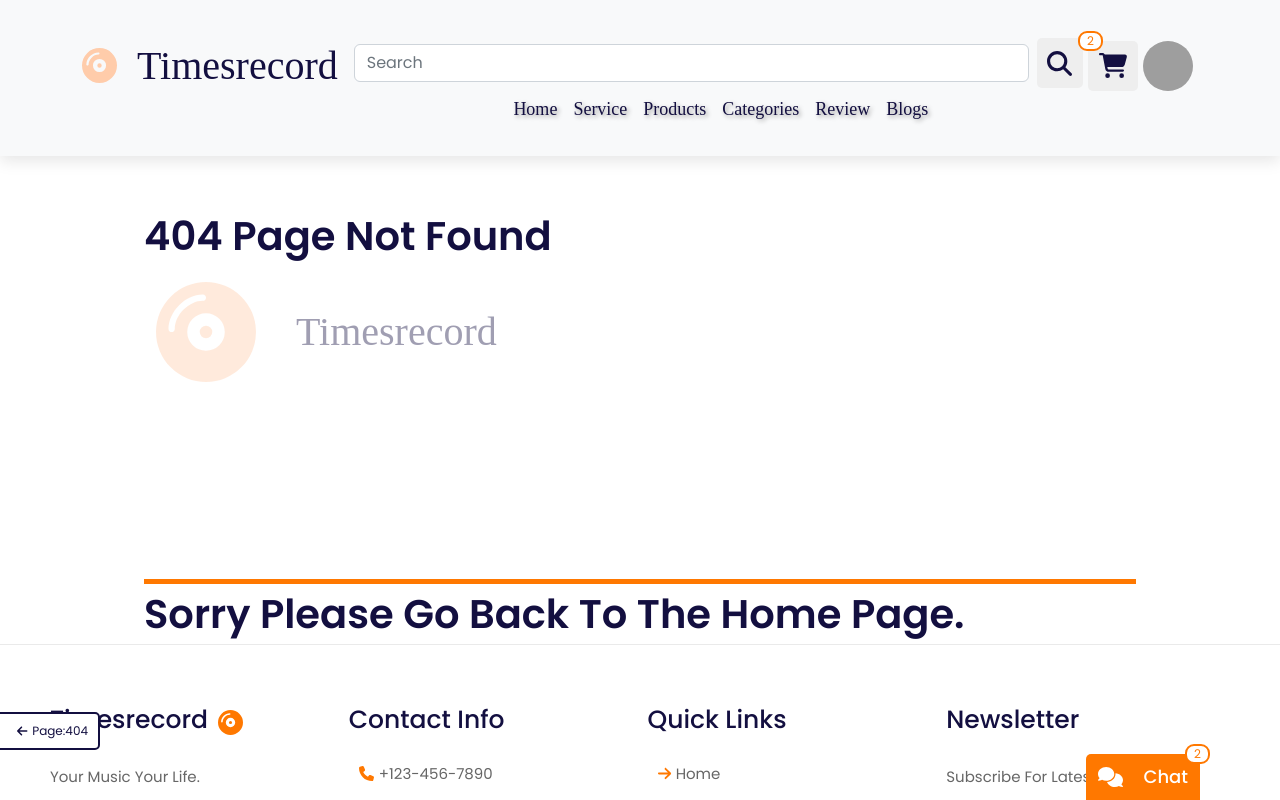
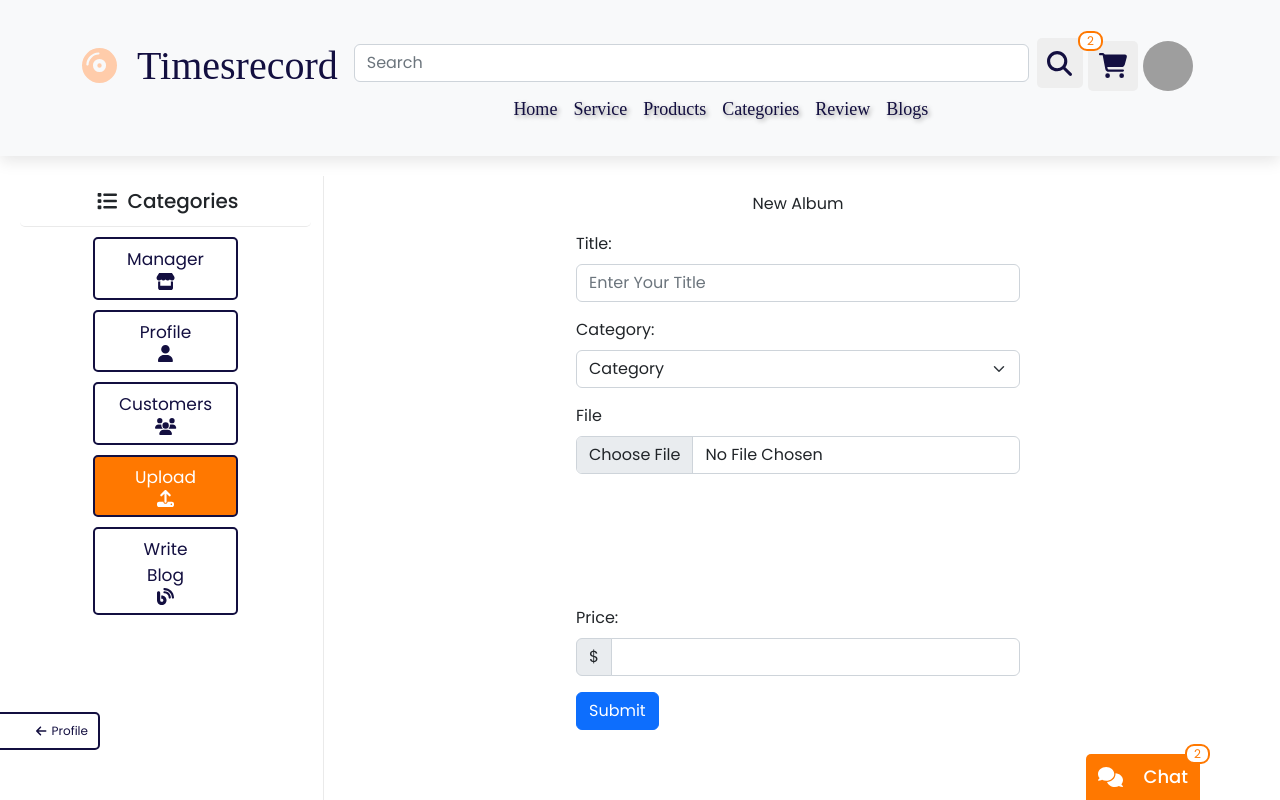
Before and after one commit to trivankute/CuaHangThoiDai, a React (Create React App) app in the folder frontend/: page /user/upload in a window 1280 px wide. Shown: the top 800 px of the page. Built offline with nearby package versions, Linux system fonts and the light colour scheme; grey boxes are pictures that could not be loaded; a web font is replaced by a local one.

Commit message:
form for upload

```diff
--- a/frontend/src/App.tsx
+++ b/frontend/src/App.tsx
@@ -89,6 +89,7 @@ function App() {
           <Route path='password' element={<Password />}/>
           <Route path='manager' element={<Manager />}/>
           <Route path='transactions' element={<Transactions />} />
+          <Route path='upload' element={<Upload />} />
         </Route>
         <Route path='/transactions/:id' element={<Transaction />} />
         <Route path='/notification' element={<PageForNotification />} />
--- a/frontend/src/pages/Upload/Upload.tsx
+++ b/frontend/src/pages/Upload/Upload.tsx
@@ -1,17 +1,84 @@
-import {memo, useEffect} from 'react';
+import {memo, useEffect, useState} from 'react';
 
 import styles from "./Upload.module.css";
 
+import {Container, Form, InputGroup, Button} from 'react-bootstrap';
+
+import clsx from 'clsx'
+
 function Upload() {
+    const [image, setImage] = useState({file:"", img:""})
+    const [title, setTitle] = useState("")
+    const [category, setCategory] = useState("")
+    const [price, setPrice] = useState("")
+    const [averageRating, setAverageRating] = useState("")
+
+
     useEffect(() => {
         // scroll to top
         window.scrollTo(0, 0)
     }, [])
+    function handleSubmit(e:any) {
+        e.preventDefault();
+
+    }
     return (
         <>
-            <div className={styles.container}>
+            <Container className={clsx("mt-3 mb-3")} style={{minWidth:300, maxWidth:500}}>
+                <div className={clsx("text-center",styles.topic)}>
+                    New album
+                </div>
+                <section className={clsx("d-flex flex-column align-items-center p-3",styles.box)}>
+                <Form className="w-100" onSubmit={(e)=>{e.preventDefault(); handleSubmit(e)}}>
 
-                </div>
+
+                    <Form.Group className="mb-3" controlId="formBasicEmail">
+                        <Form.Label>Title:</Form.Label>
+                        <Form.Control required type="text" placeholder="Enter your title" onChange={(e)=>{setTitle(e.target.value)}} />
+                    </Form.Group>
+
+
+                    <Form.Group className="position-relative mb-3">
+                    <Form.Label>Category:</Form.Label>
+                    <Form.Select required aria-label="Default select example" onChange={(e)=>{setCategory(e.target.value)}}>
+                    <option value="Food">Category</option>
+                    <option value="Food">Food</option>
+                    </Form.Select>
+                    </Form.Group>
+
+
+                    <Form.Group className="position-relative mb-3">
+                        <Form.Label>File</Form.Label>
+                        <Form.Control
+                        type="file"
+                        required
+                        name="file"
+                        // @ts-ignore
+                        onChange={(e)=>{setImage(()=>({files:e.target.files, img:URL.createObjectURL(e.target.files[0])}))}}
+                        />
+                    </Form.Group>
+
+                    {Object.keys(image).length > 0 &&
+                    <div className="d-flex w-100 mb-3" style={{height:100}}>
+                                <img src={image.img}/>
+                    </div>}
+
+
+                    <Form.Group className="mb-3" controlId="formBasicPassword">
+                        <Form.Label>Price:</Form.Label>
+                        <InputGroup className="mb-3">
+                            <InputGroup.Text>$</InputGroup.Text>
+                            <Form.Control required type="number" aria-label="Amount (to the nearest dollar)" onChange={(e)=>{setPrice(e.target.value)}}/>
+                        </InputGroup>
+                    </Form.Group>
+
+                    <Button variant="primary" type="submit">
+                        Submit
+                    </Button>
+                </Form>
+                </section>
+
+            </Container>
         </>
     )
 }
--- a/frontend/src/pages/User/User.tsx
+++ b/frontend/src/pages/User/User.tsx
@@ -151,7 +151,7 @@ function User() {
                                 </Offcanvas.Title>
                             </Offcanvas.Header>
                             <Offcanvas.Body className={styles.offcanvas_body}>
-                                {ListItemsFunction("user")}
+                                {ListItemsFunction("employee")}
                             </Offcanvas.Body>
                         </Offcanvas>
                     </>
@@ -163,7 +163,7 @@ function User() {
                                 <FontAwesomeIcon className={styles.icon} icon={faList as IconProp} />
                                 <h4>Categories</h4>
                             </div>
-                            {ListItemsFunction("user")}
+                            {ListItemsFunction("employee")}
                         </div>
                     </Col>
                 }
```
